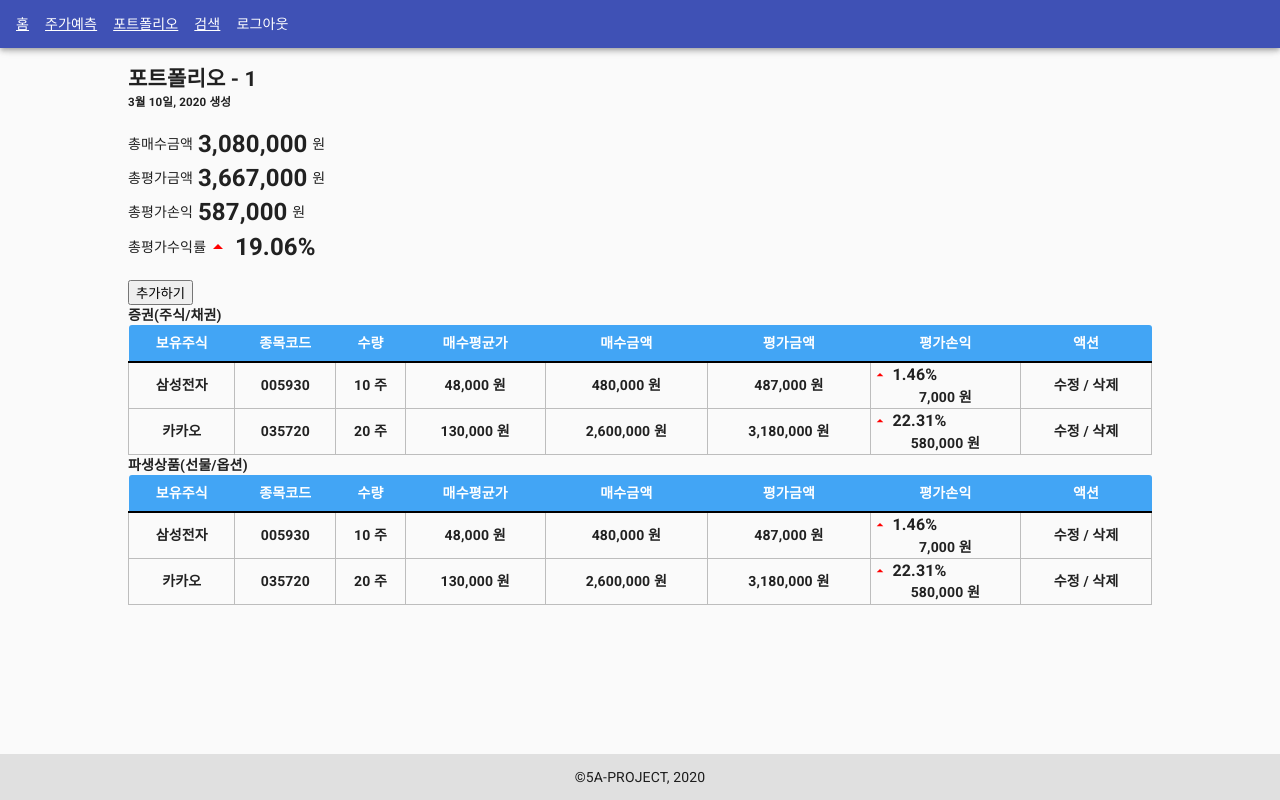
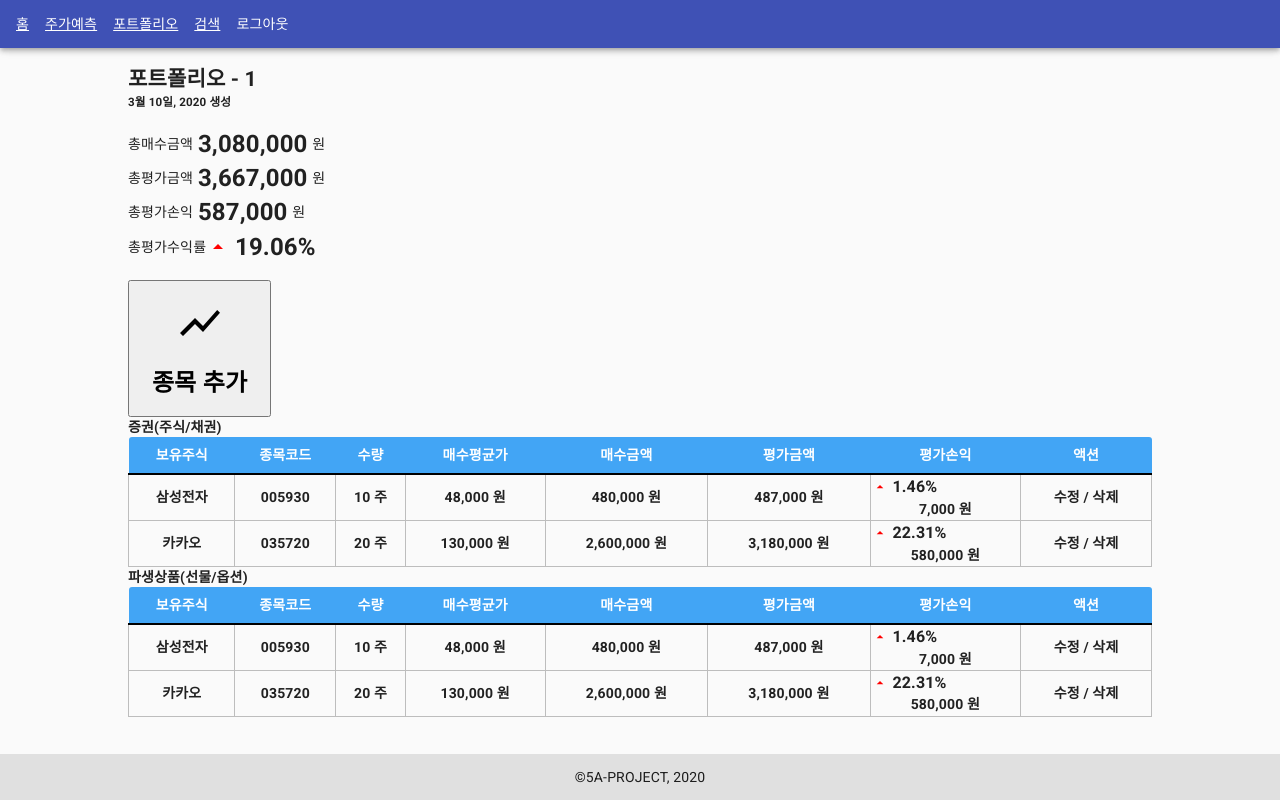
Before and after one commit to 5A-PROJECT/STOCK-GENIE, a React (Create React App) app in the folder frontend/: page /portfolio/1 in a window 1280 px wide. Built offline with nearby package versions, Linux system fonts and the light colour scheme.

Commit message:
[+] S02P23C101-22 개별 포트폴리오 종목 추가 모달

```diff
--- /dev/null
+++ b/frontend/src/pages/portfolioItem/AddStockModal/ModalContents/index.js
@@ -0,0 +1,92 @@
+import React from 'react';
+import styled from 'styled-components';
+import { Dialog } from '@material-ui/core';
+import MaterialInput from '../../../../atoms/Input/MaterialInput';
+import MaterialButton from '../../../../atoms/Button/MaterialButton';
+
+const DialogWrapper = styled.div`
+  min-width: 300px;
+  padding: 1rem;
+`;
+
+const Title = styled.h1``;
+const ModalForm = styled.form`
+  margin: 1rem 0;
+`;
+
+const ButtonGroup = styled.div`
+  display: flex;
+  justify-content: flex-end;
+`;
+
+function ModalContents({ open, onClose }) {
+  return (
+    <Dialog open={open} onClose={onClose}>
+      <DialogWrapper>
+        <Title>종목 추가</Title>
+        <ModalForm>
+          <MaterialInput
+            label="종목명"
+            value={''}
+            name="name"
+            type="text"
+            // onChange={}
+            placeholder="종목 이름을 적어주세요"
+            required
+          />
+          <MaterialInput
+            label="수량"
+            value={''}
+            name="count"
+            type="number"
+            // onChange={}
+            placeholder="수량을 입력하세요."
+            required
+          />
+          <MaterialInput
+            label="종목코드"
+            value={''}
+            name="code"
+            type="text"
+            // onChange={}
+            placeholder="FB 또는 005930와 같은 형식"
+            required
+          />
+          <MaterialInput
+            label="매수금액"
+            value={''}
+            name="buy_price"
+            type="number"
+            // onChange={}
+            placeholder="매수 금액을 입력하세요."
+            required
+          />
+          <MaterialInput
+            label="현재금액"
+            value={''}
+            name="current_price"
+            type="number"
+            // onChange={}
+            placeholder="현재 금액을 입력하세요."
+            required
+          />
+          <MaterialInput
+            label="카테고리"
+            value={''}
+            name="category"
+            type="text"
+            // onChange={}
+            placeholder="매수 금액을 입력하세요."
+            required
+          />
+        </ModalForm>
+        <ButtonGroup>
+          <MaterialButton onClick={onClose}>취소</MaterialButton>
+          <MaterialButton>추가</MaterialButton>
+        </ButtonGroup>
+      </DialogWrapper>
+    </Dialog>
+  );
+}
+
+export default ModalContents;
--- a/frontend/src/pages/portfolioItem/AddStockModal/index.js
+++ b/frontend/src/pages/portfolioItem/AddStockModal/index.js
@@ -1,10 +1,53 @@
-import React from 'react';
+import React, { useState } from 'react';
+import styled from 'styled-components';
+import ShowChartIcon from '@material-ui/icons/ShowChart';
+import { StylesProvider } from '@material-ui/core';
+import ModalContents from './ModalContents';
+
+const ModalWrapper = styled.div`
+  height: 100%;
+  display: flex;
+  flex-direction: column;
+  justify-content: center;
+  align-items: center;
+  padding: 1rem;
+`;
+
+const AddIcon = styled(ShowChartIcon)`
+  /* color: red; */
+  font-size: 3rem;
+`;
+
+const Texts = styled.div`
+  margin-top: 1rem;
+  display: flex;
+  align-items: center;
+  flex-direction: column;
+  font-size: 1.5rem;
+  font-weight: bold;
+`;
 
 function AddStockModal(props) {
+  const [open, setOpen] = useState(false);
+  const handleOpen = () => {
+    setOpen(true);
+  };
+
+  const handleClose = () => {
+    setOpen(false);
+  };
   return (
-    <div>
-      <button>추가하기</button>
-    </div>
+    <button>
+      <ModalWrapper onClick={handleOpen}>
+        <StylesProvider injectFirst>
+          <AddIcon />
+        </StylesProvider>
+        <Texts>
+          <span>종목 추가</span>
+        </Texts>
+      </ModalWrapper>
+      <ModalContents open={open} onClose={handleClose} />
+    </button>
   );
 }
 
```
Also changed, not shown: 1 other file (tests, documents, lock files or other folders).
